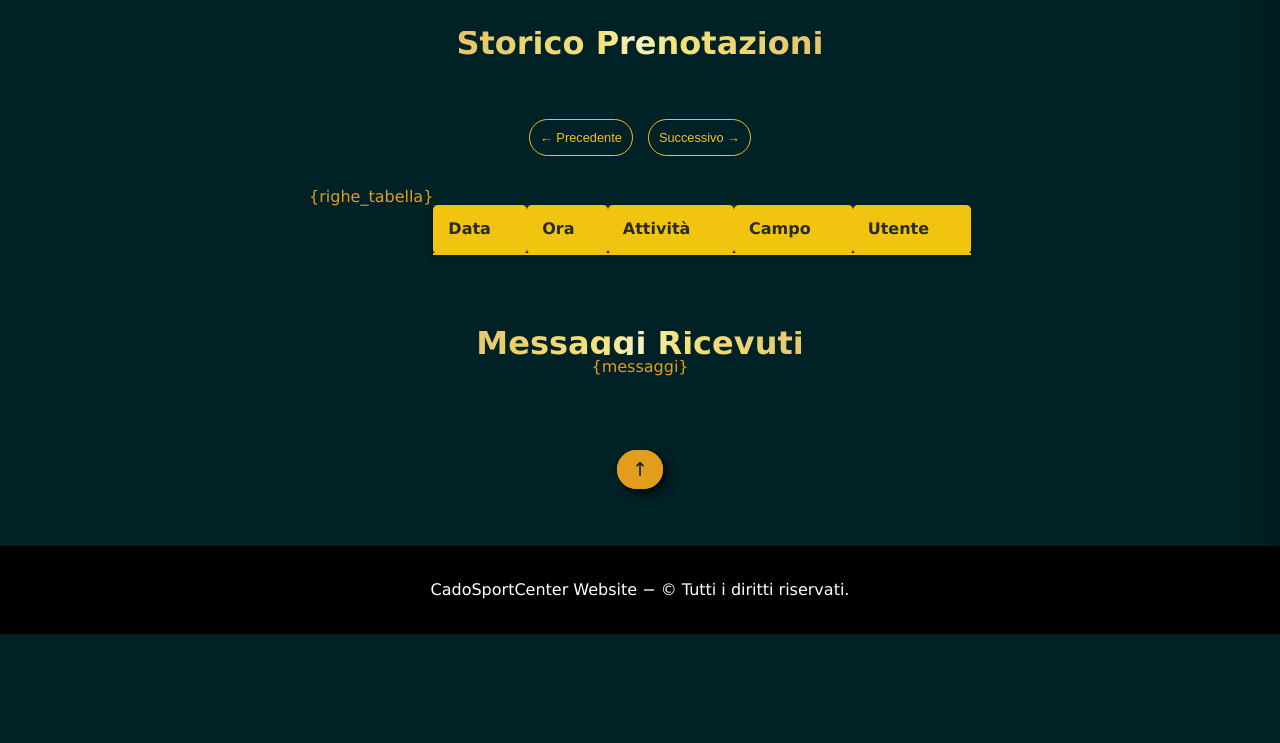
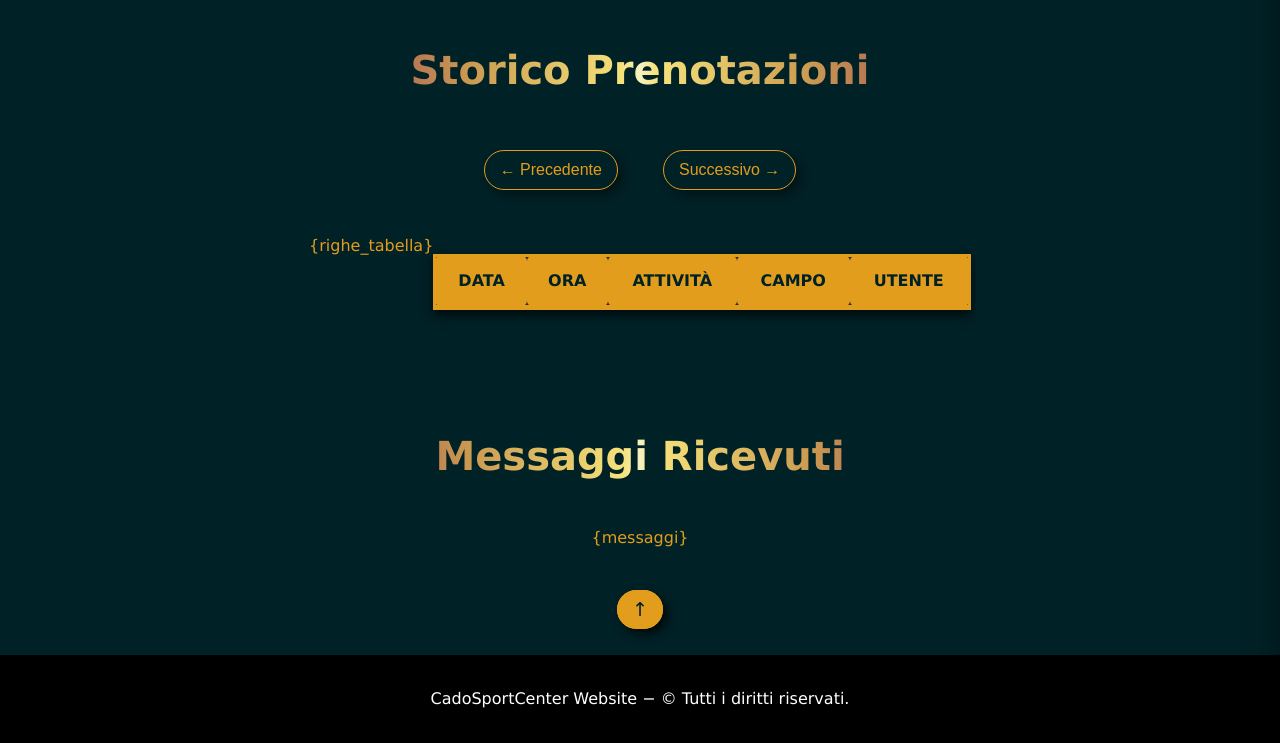
Before and after one commit to CiprianAgafitei/University-Web-Project, a PHP site: page /admin.html in a window 1280 px wide. Shown: the part 166-909 px from the top of the page. Before the commit the page ends 800 px from the top, so only its background shows below. Run offline with PHP 8.4, Linux system fonts and the light colour scheme; lists and menus that the app fills with data are empty.

Commit message:
Update stile.css

```diff
--- a/Site/styles/stile.css
+++ b/Site/styles/stile.css
@@ -1207,6 +1207,14 @@ h5 {
 }
 
 /**********  ADMIN *************/
+#admin-content h1, #admin-content h2 {
+    padding: 1em;
+    font-size: 2.5em;
+    width: 12em;
+    margin: auto;
+    line-height: 1.5em;
+}
+
 .table-container {
     display: flex;
     justify-content: center;
@@ -1214,30 +1222,30 @@ h5 {
     overflow-x: auto;
 }
 
+caption {
+    position: absolute;
+    text-indent: -999em;
+}
+
 .custom-table {
     width: 80%;
     border-collapse: collapse;
     margin: 20px 0;
-    box-shadow: 0 4px 8px rgba(0, 0, 0, 0.1);
+    box-shadow: 0 5px 10px rgba(0, 0, 0, 0.7);
     background-color: #2a2a2a;
     color: white;
-}
-
-
-caption {
-    position: absolute;
-    text-indent: -999em;
-}
-
+    border: 3px solid var(--flagColor3);
+}
 
 .custom-table thead {
-    background-color: #f1c40f;
-    color: #2a2a2a;
+    background-color: var(--flagColor3);
+    color: var(--flagColor1);
+    text-transform: uppercase;
 }
 
 .custom-table th,
 .custom-table td {
-    text-align: left;
+    text-align: center;
     padding: 12px 15px;
 }
 
@@ -1245,8 +1253,9 @@ caption {
     border-radius: 5px;
 }
 
+
 .custom-table tr {
-    border-bottom: 1px solid #f1c40f;
+    border-bottom: 1px solid var(--flagColor3);
 }
 
 .custom-table tr:nth-of-type(even) {
@@ -1254,10 +1263,10 @@ caption {
 }
 
 .custom-table tr:last-of-type {
-    border-bottom: 2px solid #f1c40f;
-}
-
-
+    border-bottom: 2px solid var(--flagColor3);
+}
+
+/*  sezione richieste  */
 .messages-container {
     display: flex;
     flex-direction: column;
@@ -1273,11 +1282,11 @@ caption {
     padding: 20px;
     margin: 20px 0;
     border-radius: 10px;
-    box-shadow: 0 4px 8px rgba(0, 0, 0, 0.1);
+    box-shadow: 0 5px 10px rgba(0, 0, 0, 0.7);
 }
 
 .message-title {
-    background-color: #f1c40f;
+    background-color: var(--flagColor3);
     color: #2a2a2a;
     padding: 10px;
     border-radius: 5px;
@@ -1285,13 +1294,6 @@ caption {
     display: inline-block;
 }
 
-.message-box h3::before {
-    content: "Titolo: ";
-    position: absolute;
-    left: -9999px; /* Sposta il testo fuori dalla vista */
-}
-
-
 .message-name,
 .message-email,
 .message-content {
@@ -1304,37 +1306,41 @@ caption {
     margin-bottom: 5px;
 }
 
-
 #prevPage, #nextPage {
-    padding: 10px 10px;
-    border: 1px solid #f1c40f;
+    padding: 10px 15px;
+    border: 1px solid var(--flagColor3);
     background: var(--flagColor1);
-    color: #f1c40f;
+    color: var(--flagColor3);
     border-radius: 20px;
     cursor: pointer;
-    margin: 0 5px;
-    font-size: 0.8em;
-}
-
-#prevPage:hover, #nextPage:hover {
-    background-color: #f1c40f ;
+    margin: 0 20px;
+    font-size: 1em;
+    box-shadow: 5px 5px 10px rgba(0, 0, 0, .4);
+}
+
+#prevPage:not(:disabled):hover, #nextPage:not(:disabled):hover {
+    background-color: var(--flagColor3);
     color: var(--flagColor1);
-    border: solid var(--flagColor1)
+    border: 1px solid var(--flagColor1);
+}
+
+#prevPage:disabled, #nextPage:disabled {
+    border: 1px solid rgba(226, 157, 29, 0.3);
+    color: rgba(226, 157, 29, 0.3);
 }
 
 .pagination-buttons {
     text-align: center;
-    margin-top: 4em;
+    margin-bottom: 20px;
 }
 
 @media (hover: none) {
     #prevPage:hover,
     #nextPage:hover {
         background-color: transparent;
-        color: #f1c40f;
-        border: 1px solid #f1c40f;
+        color: var(--flagColor3);
+        border: 1px solid var(--flagColor3);
     }
-
 }
 
 /**********  404 *************/
```
